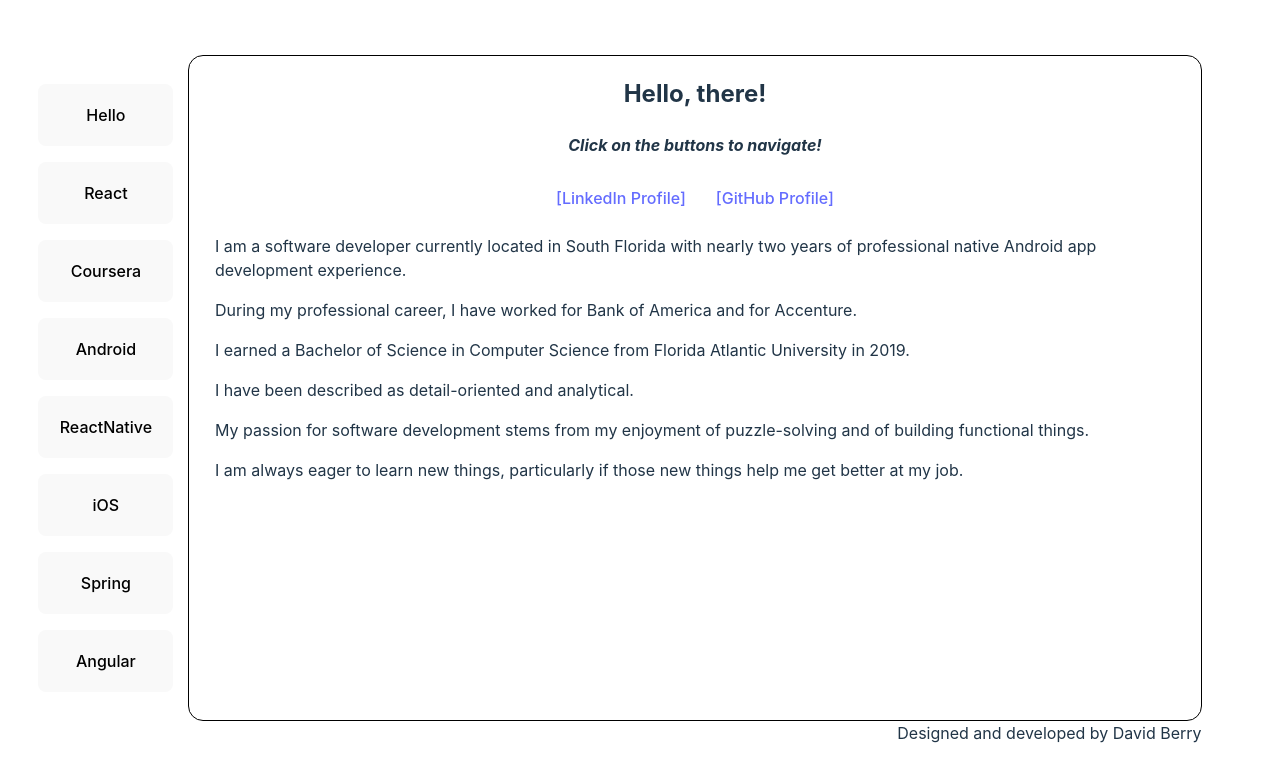
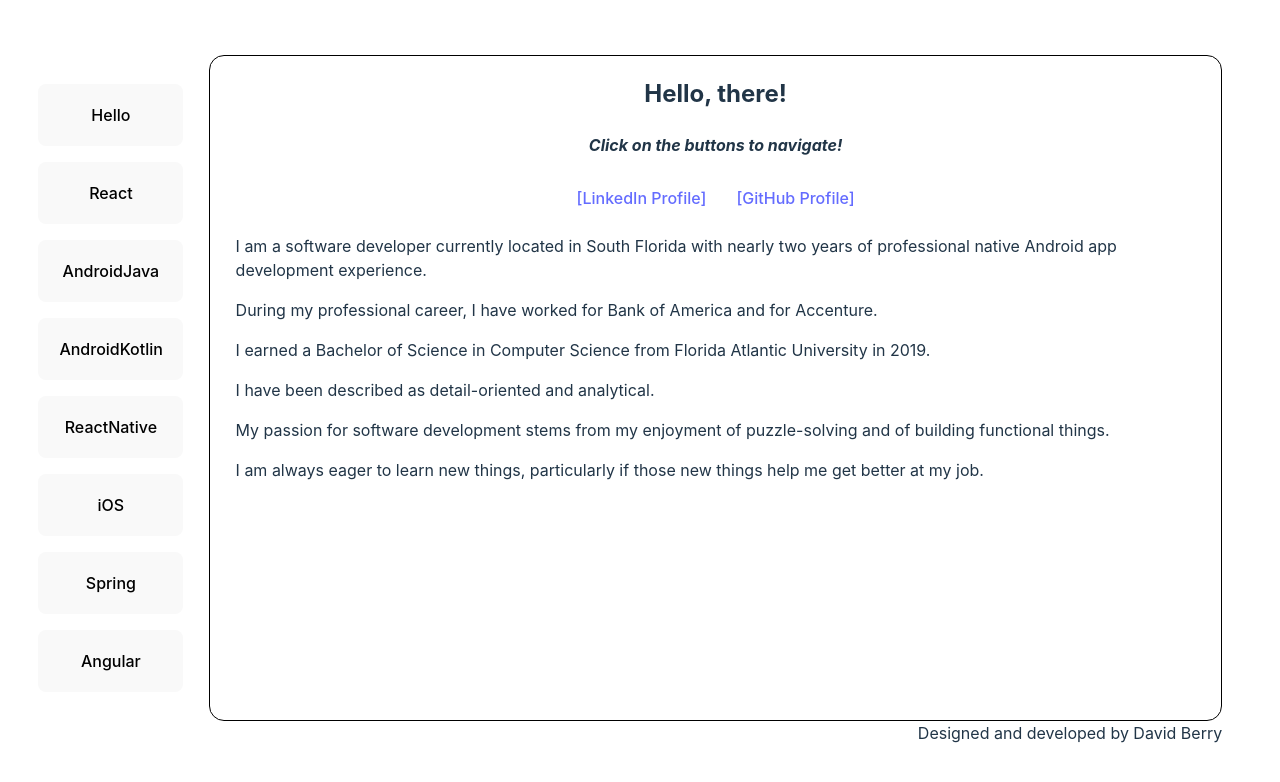
Before and after one commit to DBerry07/DBerry07.github.io, a React (Vite) app: page / in a window 1280 px wide. Shown: the top 782 px of the page. Built offline with nearby package versions, Linux system fonts and the light colour scheme.

Commit message:
Changed Coursera to AndroidJava and Android to AndroidKotlin

```diff
--- a/src/components/Entry.jsx
+++ b/src/components/Entry.jsx
@@ -95,17 +95,7 @@ function Entry({ children, tab }) {
   }
 
   //console.log("tab = Coursera?: " + (tab === Tab.Coursera.name));
-  if (tab === tabs.Coursera) {
-    wholeBody = (
-      <Fragment>
-        {subheading}
-        {htmls}
-        {videos}
-        {body}
-        {list}
-      </Fragment>
-    );
-  } else if (tab === tabs.Hello) {
+  if (tab === tabs.Hello) {
     wholeBody = (
       <Fragment>
         {subheading}
@@ -118,8 +108,8 @@ function Entry({ children, tab }) {
   } else {
     wholeBody = (
       <Fragment>
+        {subheading}
         {htmls}
-        {subheading}
         {videos}
         {list}
         {body}
--- a/src/css/ButtonMenu.css
+++ b/src/css/ButtonMenu.css
@@ -1,6 +1,6 @@
 
 .menu_button {
-    width: 135px;
+    width: 145px;
     padding: 20px;
 }
 
@@ -8,7 +8,7 @@ menu {
     margin: auto;
     overflow-y: auto;
     overflow-x: hidden;
-    width: 150px;
+    width: max-content;
     padding: 0px;
     margin-right: 1vw;
 }
--- a/src/data/constants/content.js
+++ b/src/data/constants/content.js
@@ -9,9 +9,9 @@ pageContent[tabs.Hello] = SCREENS.Hello;
 
 pageContent[tabs.React] = SCREENS.React;
 
-pageContent[tabs.Coursera] = SCREENS.Coursera;
+pageContent[tabs.AndroidJava] = SCREENS.AndroidJava;
 
-pageContent[tabs.Android] = SCREENS.Android;
+pageContent[tabs.AndroidKotlin] = SCREENS.AndroidKotlin;
 
 pageContent[tabs.ReactNative] = SCREENS.ReactNative;
 
--- a/src/data/constants/screens.js
+++ b/src/data/constants/screens.js
@@ -27,8 +27,8 @@ export const React = {
   ],
 };
 
-export const Coursera = {
-  title: "Coursera Project",
+export const AndroidJava = {
+  title: "Native Android App (Java)",
   subheading: "Vanderbilt Specialization Capstone",
   htmls: [[LINKS.coursera, "[GitFront Repo]"]],
   body: [
@@ -56,8 +56,8 @@ export const Coursera = {
   videos: ["../../src/assets/coursera_video.mp4"],
 };
 
-export const Android = {
-  title: "Native Android App",
+export const AndroidKotlin = {
+  title: "Native Android App (Kotlin)",
   htmls: [[LINKS.blank, "[Hello, World!]"]],
   body: [
     "Put description, videos, and screenshots",
--- a/src/data/constants/tabs.js
+++ b/src/data/constants/tabs.js
@@ -5,8 +5,8 @@
 export const tabs = {
   Hello: "Hello",
   React: "React",
-  Coursera: "Coursera",
-  Android: "Android",
+  AndroidJava: "AndroidJava",
+  AndroidKotlin: "AndroidKotlin",
   ReactNative: "ReactNative",
   iOS: "iOS",
   Spring: "Spring",
```
